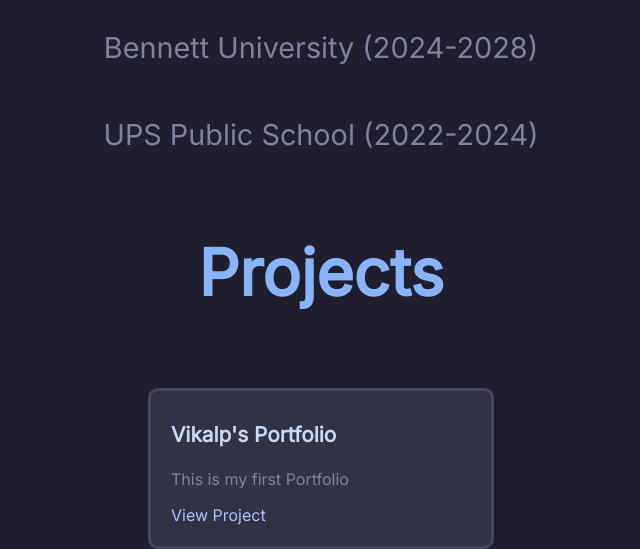
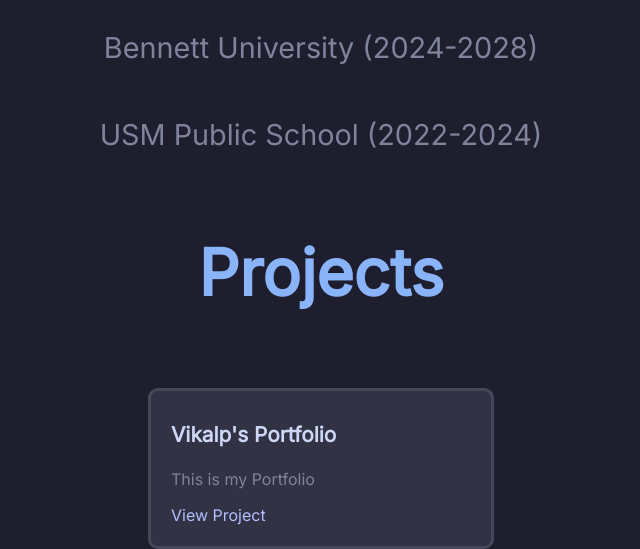
Before and after one commit to Skillful-Bat/Skillful-Bat.github.io, a plain HTML site: page index.html in a window 1280 px wide. Shown: the part 1640-2189 px from the top of the page, 319-959 px from the left. Drawn offline with Linux system fonts and the light colour scheme.

Commit message:
Update index.html

```diff
--- a/index.html
+++ b/index.html
@@ -23,7 +23,7 @@
 <body>
   <header>
 
-    <h1 class="port_heading">CSI's Portfolio</h1>
+    <h1 class="port_heading">Vikalp's Portfolio</h1>
     <nav>
       <a class="about_nav" href="#about">About</a>
 
@@ -69,7 +69,7 @@
 
     <h2 class="port_ed">Education</h2>
     <p>Bennett University (2024-2028)</p>
-    <p>UPS Public School (2022-2024)</p>
+    <p>USM Public School (2022-2024)</p>
   </section>
 
 
@@ -83,7 +83,7 @@
           <div class="project">
             <h3>Vikalp's Portfolio</h3>
 
-            <p>This is my first Portfolio</p>
+            <p>This is my Portfolio</p>
 
             <a
               href="https://github.com/CSI-Bennett-University/ClubKonnect"
```
